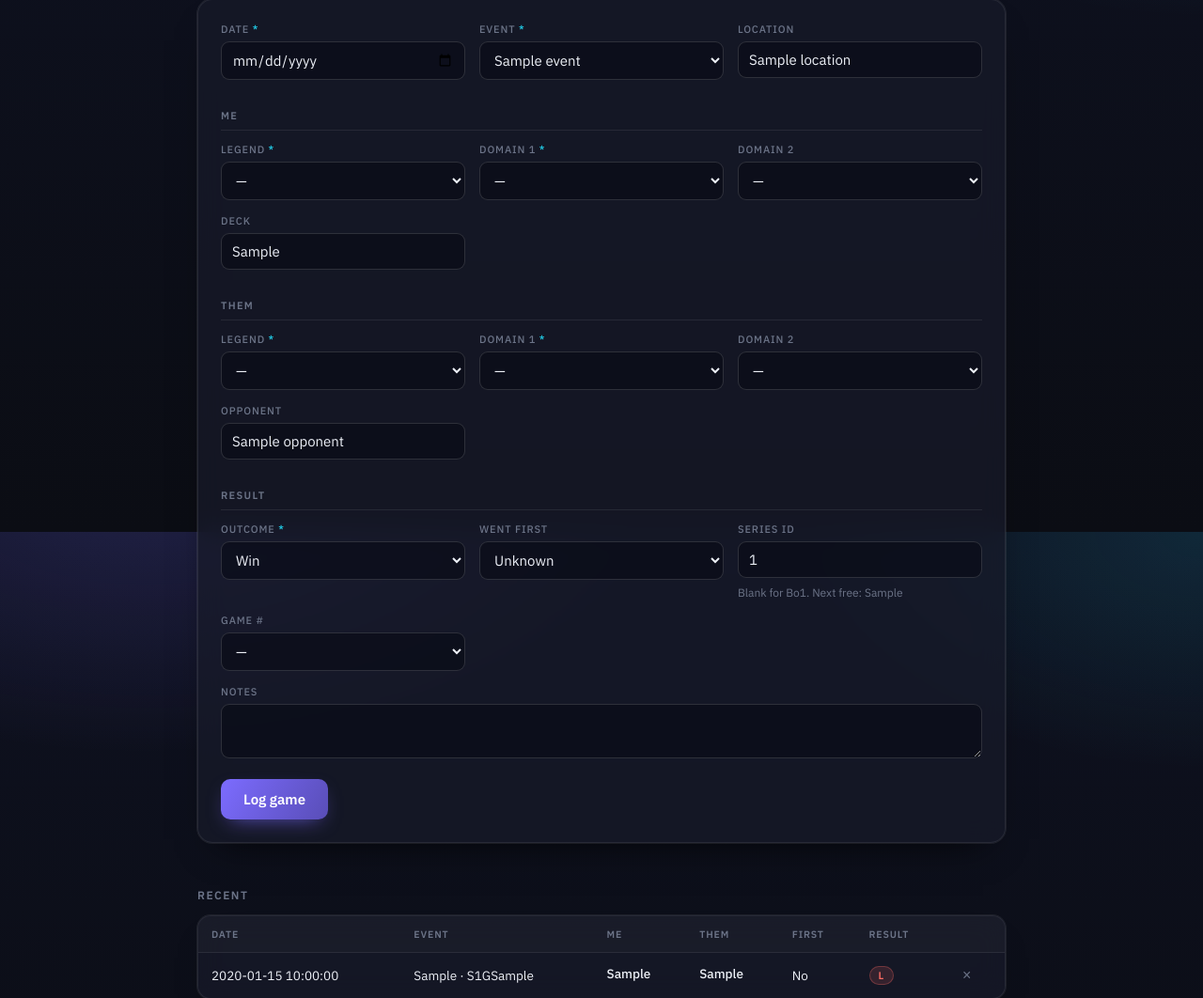
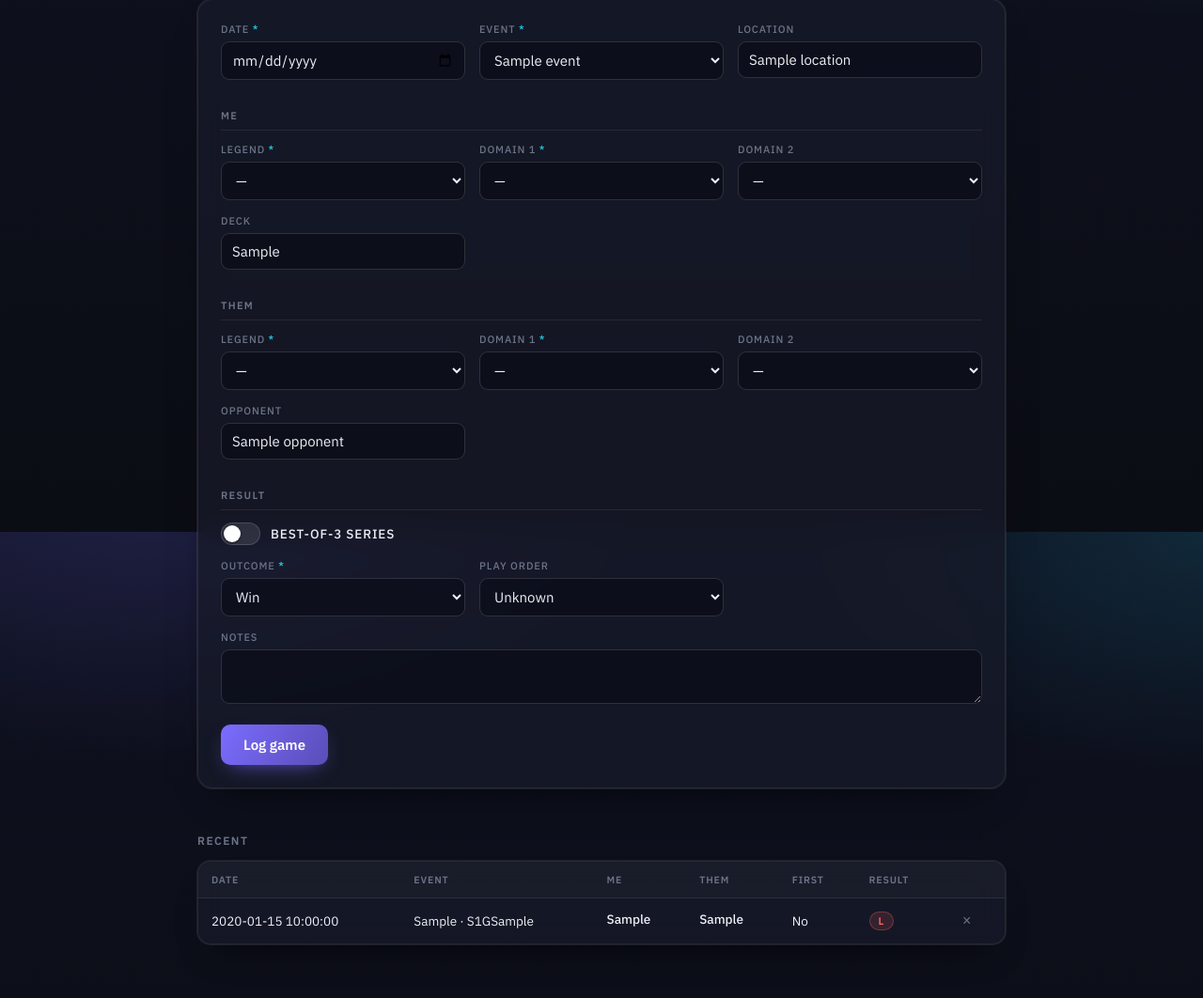
Before and after one commit to CharbelEstephan/riftbound-tracker, a Flask app: template templates/index.html in a window 1280 px wide. Shown: the part 234-1296 px from the top of the page at 94% size. Run offline with Flask 3, Linux system fonts and the light colour scheme; the template is opened without the code that fills it: most values are stand-ins (such as "Sample title", 1, 10 or a date in 2020); some libraries are stand-ins or nearby versions.

Commit message:
Log Bo3 series with a toggle instead of manual series IDs
Replace the manual "Series ID" + "Game #" fields with a "Best-of-3
series" toggle. When on, the single-game controls are hidden and a
per-game grid (win/loss + who went first for games 1-3) is shown; the
series number is assigned automatically on submit and every game shares
the same legends, event and opponent. Game 3 is optional so a 2-0 sweep
just leaves it blank.

Backend: /add now builds a shared base row and inserts either one game
or the filled-in series games via a new insert_games helper.

Co-Authored-By: Claude Opus 4.8 <noreply@anthropic.com>

```diff
--- a/app.py
+++ b/app.py
@@ -201,6 +201,33 @@ def clean_domains(d1, d2):
 
 
 
+GAME_COLS = [
+    "played_on", "series_id", "game_in_series", "event_type", "location",
+    "my_leader", "my_domain_1", "my_domain_2", "my_deck", "opponent",
+    "opp_leader", "opp_domain_1", "opp_domain_2", "went_first", "won", "notes",
+]
+
+
+def insert_games(games):
+    """Insert one or more game rows (each a dict keyed by GAME_COLS)."""
+    placeholders = ", ".join(["%s"] * len(GAME_COLS))
+    rows = [tuple(g[c] for c in GAME_COLS) for g in games]
+    with get_conn() as conn:
+        with conn.cursor() as cur:
+            cur.executemany(
+                f"INSERT INTO games ({', '.join(GAME_COLS)}) "
+                f"VALUES ({placeholders})",
+                rows,
+            )
+
+
+def parse_bool(value):
+    """Form tri-state: 'true'/'false' -> bool, anything else -> None."""
+    if value not in ("true", "false"):
+        return None
+    return value == "true"
+
+
 @app.route("/add", methods=["POST"])
 def add():
     f = request.form
@@ -208,58 +235,49 @@ def add():
     my_d1, my_d2 = clean_domains(f.get("my_domain_1"), f.get("my_domain_2"))
     opp_d1, opp_d2 = clean_domains(f.get("opp_domain_1"), f.get("opp_domain_2"))
 
-    went_first = f.get("went_first")
-    went_first = None if went_first == "" else (went_first == "true")
-
-    row = (
-        f["played_on"],
-        blank_to_none(f.get("series_id")),
-        blank_to_none(f.get("game_in_series")),
-        f["event_type"].strip(),
-        blank_to_none(f.get("location")),
-        f["my_leader"].strip(),
-        my_d1,
-        my_d2,
-        blank_to_none(f.get("my_deck")),
-        blank_to_none(f.get("opponent")),
-        f["opp_leader"].strip(),
-        opp_d1,
-        opp_d2,
-        went_first,
-        f["won"] == "true",
-        blank_to_none(f.get("notes")),
+    # Fields every game shares, whether it's a single game or a whole series.
+    base = dict(
+        played_on=f["played_on"],
+        event_type=f["event_type"].strip(),
+        location=blank_to_none(f.get("location")),
+        my_leader=f["my_leader"].strip(),
+        my_domain_1=my_d1,
+        my_domain_2=my_d2,
+        my_deck=blank_to_none(f.get("my_deck")),
+        opponent=blank_to_none(f.get("opponent")),
+        opp_leader=f["opp_leader"].strip(),
+        opp_domain_1=opp_d1,
+        opp_domain_2=opp_d2,
+        notes=blank_to_none(f.get("notes")),
     )
 
-    with get_conn() as conn:
-        with conn.cursor() as cur:
-            cur.execute(
-                """
-                INSERT INTO games
-                    (played_on, series_id, game_in_series, event_type, location,
-                     my_leader, my_domain_1, my_domain_2, my_deck, opponent,
-                     opp_leader, opp_domain_1, opp_domain_2,
-                     went_first, won, notes)
-                VALUES (%s, %s, %s, %s, %s, %s, %s, %s, %s, %s, %s, %s, %s, %s, %s, %s)
-                """,
-                row,
-            )
-
-    if f.get("series_id"):
-        return redirect(url_for(
-            "index",
-            played_on=f["played_on"],
-            series_id=f["series_id"],
-            event_type=f["event_type"],
-            location=f.get("location", ""),
-            my_leader=f["my_leader"],
-            my_domain_1=my_d1,
-            my_domain_2=my_d2 or "",
-            my_deck=f.get("my_deck", ""),
-            opponent=f.get("opponent", ""),
-            opp_leader=f["opp_leader"],
-            opp_domain_1=opp_d1,
-            opp_domain_2=opp_d2 or "",
-        ))
+    if f.get("is_series"):
+        # One shared series number for every game the user filled in. Games are
+        # numbered 1..3; a game with no win/loss selected just didn't happen
+        # (e.g. a 2-0 sweep leaves game 3 blank).
+        series_id = get_next_series_id()
+        games = []
+        for n in (1, 2, 3):
+            won = parse_bool(f.get(f"s_result_{n}"))
+            if won is None:
+                continue
+            games.append(dict(
+                base,
+                series_id=series_id,
+                game_in_series=n,
+                went_first=parse_bool(f.get(f"s_first_{n}")),
+                won=won,
+            ))
+        if games:
+            insert_games(games)
+    else:
+        insert_games([dict(
+            base,
+            series_id=None,
+            game_in_series=None,
+            went_first=parse_bool(f.get("went_first")),
+            won=f["won"] == "true",
+        )])
 
     return redirect(url_for("index"))
 
--- a/templates/index.html
+++ b/templates/index.html
@@ -31,6 +31,9 @@
   .wrap[data-tab="tab-boxes"]   { --accent: #F0B23C; --accent-2: #FB6B63; }
   .wrap { transition: --accent .3s ease, --accent-2 .3s ease; }
   * { box-sizing: border-box; }
+  /* Author display rules (e.g. .field { display:flex }) otherwise beat the
+     UA [hidden] rule, so force it - the series/single toggle relies on it. */
+  [hidden] { display: none !important; }
   body {
     margin: 0; color: var(--ink);
     font-family: "IBM Plex Sans", system-ui, sans-serif; font-size: 15px;
@@ -139,6 +142,21 @@
   .check { flex-direction: row; align-items: center; gap: 8px; }
   .check input { width: auto; accent-color: var(--accent); }
   .check label { text-transform: none; letter-spacing: 0; font-size: 13px; color: var(--muted); }
+  /* Toggle switch for "Best-of-3 series". */
+  .switch { grid-column: span 3; display: inline-flex; align-items: center; gap: 11px; cursor: pointer; user-select: none; width: max-content; }
+  .switch input { position: absolute; opacity: 0; width: 0; height: 0; }
+  .switch .track { position: relative; width: 42px; height: 24px; border-radius: 999px; background: rgba(255, 255, 255, 0.1); box-shadow: inset 0 0 0 1px var(--line-strong); transition: background .18s; flex: none; }
+  .switch .track::after { content: ""; position: absolute; top: 3px; left: 3px; width: 18px; height: 18px; border-radius: 50%; background: #fff; box-shadow: 0 1px 3px rgba(0, 0, 0, 0.5); transition: transform .18s; }
+  .switch input:checked + .track { background: linear-gradient(120deg, var(--accent), color-mix(in srgb, var(--accent) 72%, #000)); box-shadow: inset 0 0 0 1px transparent; }
+  .switch input:checked + .track::after { transform: translateX(18px); }
+  .switch input:focus-visible + .track { box-shadow: inset 0 0 0 1px var(--accent), 0 0 0 3px color-mix(in srgb, var(--accent) 30%, transparent); }
+  .switch-label { font-size: 13.5px; font-weight: 500; color: var(--ink); }
+  /* Per-game rows revealed for a series. */
+  .series-games { display: flex; flex-direction: column; gap: 10px; }
+  .series-game { display: grid; grid-template-columns: 110px 1fr 1fr; align-items: center; gap: 10px; }
+  .series-game .gnum { font-size: 13px; font-weight: 600; color: var(--muted); }
+  .series-game .opt { font-weight: 400; color: var(--faint); font-size: 11px; }
+  @media (max-width: 640px) { .series-game { grid-template-columns: 1fr 1fr; } .series-game .gnum { grid-column: span 2; } }
   .hits { grid-column: span 3; display: grid; grid-template-columns: repeat(5, 1fr); gap: 11px; }
   .hits .field label { text-transform: none; letter-spacing: 0; font-size: 11px; color: var(--muted); }
   .pity { color: var(--gold); font-weight: 700; font-size: 11px; padding: 3px 10px; border-radius: 999px; background: rgba(245, 185, 66, 0.14); box-shadow: inset 0 0 0 1px rgba(245, 185, 66, 0.3); }
@@ -288,7 +306,14 @@
 
       <p class="sub">Result</p>
 
-      <div class="field">
+      <label class="switch">
+        <input type="checkbox" id="is_series" name="is_series">
+        <span class="track"></span>
+        <span class="switch-label">Best-of-3 series</span>
+      </label>
+
+      <!-- Single game (default). Hidden + disabled when logging a series. -->
+      <div class="field js-single">
         <label for="won">Outcome <span class="req">*</span></label>
         <select id="won" name="won" required>
           <option value="true">Win</option>
@@ -296,30 +321,36 @@
         </select>
       </div>
 
-      <div class="field">
-        <label for="went_first">Went first</label>
+      <div class="field js-single">
+        <label for="went_first">Play order</label>
         <select id="went_first" name="went_first">
           <option value="">Unknown</option>
-          <option value="true">Yes</option>
-          <option value="false">No</option>
+          <option value="true">First</option>
+          <option value="false">Second</option>
         </select>
       </div>
 
-      <div class="field">
-        <label for="series_id">Series ID</label>
-        <input type="number" id="series_id" name="series_id"
-               value="{{ carry.series_id }}" placeholder="{{ next_series }} (Bo3 only)">
-        <p class="hint">Blank for Bo1. Next free: {{ next_series }}</p>
-      </div>
-
-      <div class="field">
-        <label for="game_in_series">Game #</label>
-        <select id="game_in_series" name="game_in_series">
-          <option value="">&mdash;</option>
-          <option value="1">1</option>
-          <option value="2">2</option>
-          <option value="3">3</option>
-        </select>
+      <!-- Bo3 series. Series number is assigned automatically on submit; the
+           legends, event and opponent above apply to every game. -->
+      <div class="field wide js-series" hidden>
+        <div class="series-games">
+          {% for n in [1, 2, 3] %}
+          <div class="series-game">
+            <span class="gnum">Game {{ n }}{% if n == 3 %} <span class="opt">· if played</span>{% endif %}</span>
+            <select name="s_result_{{ n }}" disabled {% if n < 3 %}data-req="1"{% endif %}>
+              <option value="">{{ 'Not played' if n == 3 else '—' }}</option>
+              <option value="true">Win</option>
+              <option value="false">Loss</option>
+            </select>
+            <select name="s_first_{{ n }}" disabled>
+              <option value="">Order?</option>
+              <option value="true">First</option>
+              <option value="false">Second</option>
+            </select>
+          </div>
+          {% endfor %}
+        </div>
+        <p class="hint">Same legends throughout &middot; series #{{ next_series }} assigned automatically.</p>
       </div>
 
       <div class="field wide">
@@ -561,6 +592,30 @@
     });
   });
 
+  // "Best-of-3 series" toggle. Off: log one game with Outcome + Play order.
+  // On: hide those and reveal a per-game grid (win/loss + who went first for
+  // each game); the series number is assigned server-side. We disable whichever
+  // set is hidden so only the relevant fields submit and get validated -
+  // disabled controls are skipped by both the browser's required-check and the
+  // form payload, so a hidden "Outcome *" never blocks the series submit.
+  const isSeries = document.getElementById('is_series');
+  function syncSeries() {
+    const on = isSeries.checked;
+    document.querySelectorAll('.js-single').forEach(function (el) {
+      el.hidden = on;
+      el.querySelectorAll('input, select, textarea').forEach(i => i.disabled = on);
+    });
+    document.querySelectorAll('.js-series').forEach(function (el) {
+      el.hidden = !on;
+      el.querySelectorAll('select').forEach(function (s) {
+        s.disabled = !on;
+        // Games 1 and 2 always happen in a Bo3; game 3 is optional.
+        s.required = on && s.dataset.req === '1';
+      });
+    });
+  }
+  if (isSeries) { isSeries.addEventListener('change', syncSeries); syncSeries(); }
+
   // Client-side tab switch: show one panel, hide the other. No framework.
   // The active panel id is mirrored into location.hash so it survives a page
   // reload (e.g. after submitting a form, which redirects back to "/").
```
